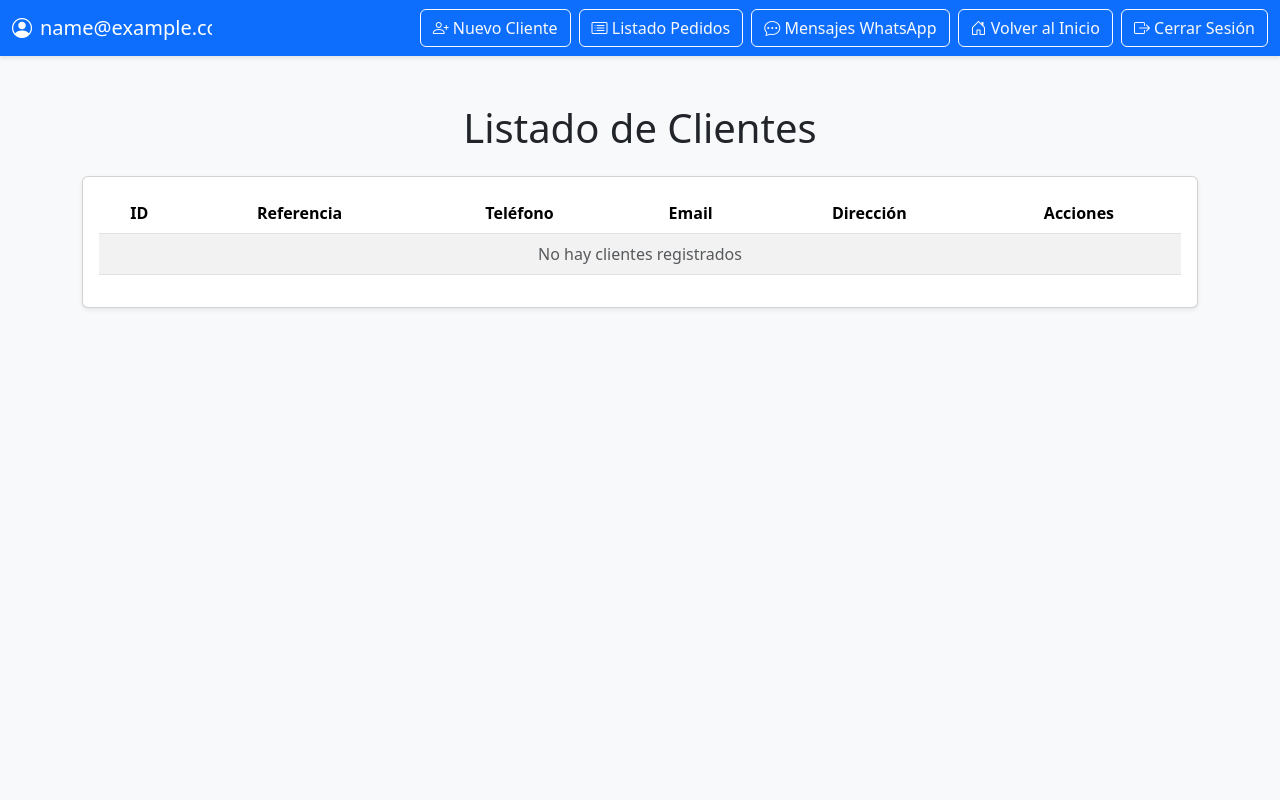
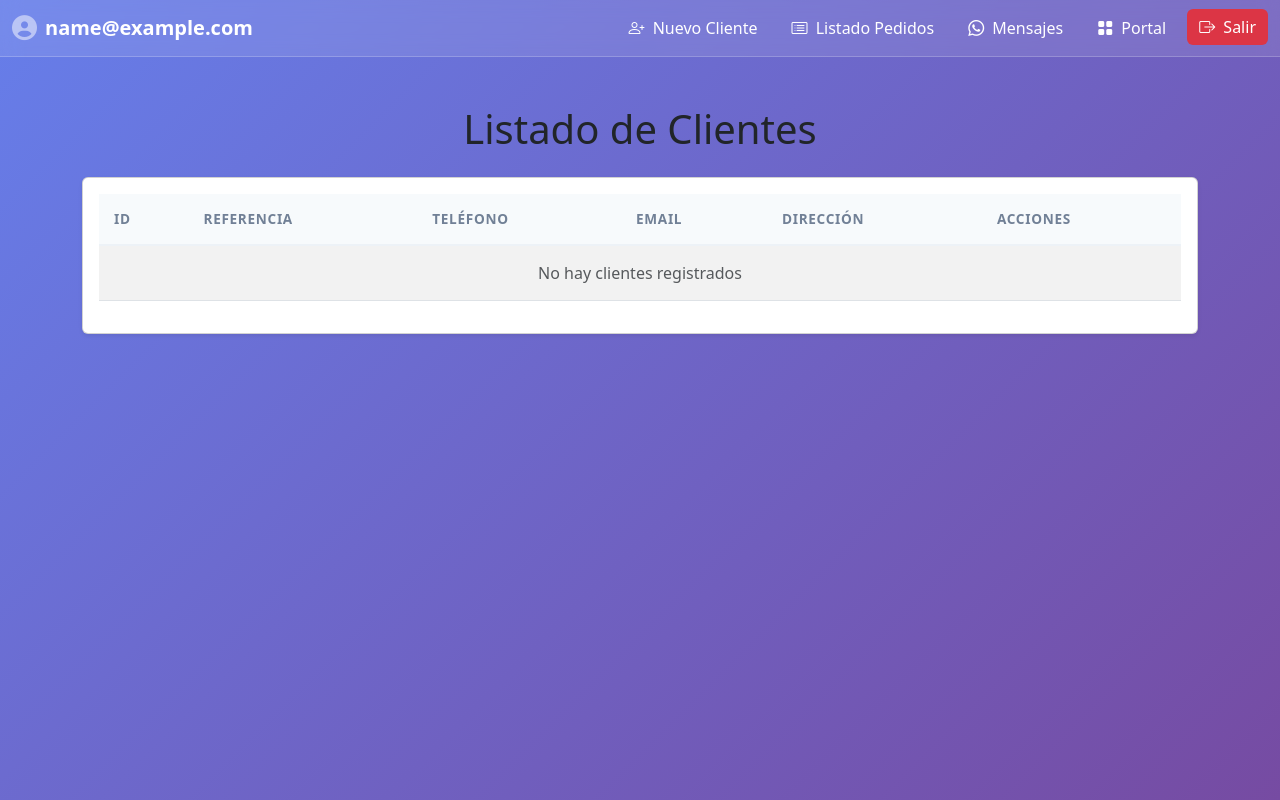
Before and after one commit to mikeld/optikamaldeojoplatform, a PHP site: page /pedidos/views/listado_usuarios.php in a window 1280 px wide. Run offline with PHP 8.4, Linux system fonts and the light colour scheme; the visitor is signed in with stand-in values (Sample User, id 1); data that the repository does not hold is empty.

Commit message:
nuevo estilo

```diff
--- a/pedidos/assets/css/style.css
+++ b/pedidos/assets/css/style.css
@@ -1,204 +1,169 @@
-/* General */
-body {
-    background-color: #f8f9fa; /* Default body background */
-    color: #212529; /* Default text color */
+/* Optikamaldeojo Modern Design System */
+
+:root {
+    --primary-gradient: linear-gradient(135deg, #667eea 0%, #764ba2 100%);
+    --card-bg: rgba(255, 255, 255, 0.95);
+    --glass-bg: rgba(255, 255, 255, 0.85);
+    --primary-color: #5a67d8;
+    --success-color: #48bb78;
+    --warning-color: #ecc94b;
+    --danger-color: #f56565;
+    --text-main: #2d3748;
+    --text-muted: #718096;
+    --border-radius: 15px;
+    --shadow: 0 10px 25px rgba(0, 0, 0, 0.1);
 }
 
-/* Login Page Specific Styles */
-body.login-page-body {
-    background: linear-gradient(to bottom right, #343a40, #495057); /* Dark gray gradient fallback */
+body {
+    background: var(--primary-gradient);
     background-attachment: fixed;
-    background-size: cover;
-    display: flex;
-    align-items: center;
-    justify-content: center;
     min-height: 100vh;
-    margin: 0;
-    font-family: -apple-system, BlinkMacSystemFont, "Segoe UI", Roboto, "Helvetica Neue", Arial, "Noto Sans", sans-serif, "Apple Color Emoji", "Segoe UI Emoji", "Segoe UI Symbol", "Noto Color Emoji";
+    font-family: 'Segoe UI', system-ui, -apple-system, sans-serif;
+    color: var(--text-main);
 }
 
-.login-container {
-    background-color: rgba(0, 0, 0, 0.65); /* Semi-transparent dark background */
-    padding: 2rem 2.5rem;
-    border-radius: 0.5rem; /* Rounded corners */
-    box-shadow: 0 5px 15px rgba(0, 0, 0, 0.3);
-    color: #f8f9fa; /* Light text color for contrast */
-    max-width: 420px;
-    width: 100%;
+/* Navbar Modernization */
+.navbar {
+    background: rgba(255, 255, 255, 0.1) !important;
+    backdrop-filter: blur(10px);
+    border-bottom: 1px solid rgba(255, 255, 255, 0.2);
+    padding: 15px 0;
 }
 
-.login-container .form-label {
-    color: #f8f9fa; /* Ensure labels are light */
+.navbar-brand {
+    font-weight: 700;
+    font-size: 1.2rem;
 }
 
-.login-container .form-control {
-    background-color: rgba(255, 255, 255, 0.1); /* Slightly transparent input fields */
-    border: 1px solid rgba(255, 255, 255, 0.2);
-    color: #fff;
+.btn-nav {
+    border-radius: 10px;
+    padding: 8px 20px;
+    font-weight: 600;
+    transition: all 0.3s ease;
+    border: 1px solid rgba(255, 255, 255, 0.3);
+    color: white !important;
 }
 
-.login-container .form-control:focus {
-    background-color: rgba(255, 255, 255, 0.2);
-    border-color: rgba(255, 255, 255, 0.5);
-    color: #fff;
-    box-shadow: 0 0 0 0.25rem rgba(255, 255, 255, 0.25); /* Lighter focus ring */
+.btn-nav:hover {
+    background: rgba(255, 255, 255, 0.2);
+    transform: translateY(-2px);
 }
 
-.login-container .btn-primary {
-    background-color: #007bff;
-    border-color: #007bff;
-    /* Minor adjustments if needed, but Bootstrap primary usually works well */
+/* Modern Cards */
+.modern-card {
+    background: var(--card-bg);
+    border-radius: var(--border-radius);
+    border: none;
+    box-shadow: var(--shadow);
+    padding: 25px;
+    margin-bottom: 30px;
+    animation: fadeIn 0.5s ease-out;
 }
 
-.login-container .alert-danger {
-    background-color: rgba(220, 53, 69, 0.8); /* More thematic error message */
-    border-color: rgba(220, 53, 69, 0.9);
-    color: #fff;
+@keyframes fadeIn {
+    from { opacity: 0; transform: translateY(10px); }
+    to { opacity: 1; transform: translateY(0); }
 }
 
-
-.navbar {
-    background-color: #343a40 !important; /* New: Dark Gray/Black for Navbar */
-    box-shadow: 0 2px 4px rgba(0, 0, 0, 0.1); /* Subtle box shadow */
+/* Table Stylization */
+.table-container {
+    overflow-x: auto;
+    border-radius: 12px;
 }
 
-/* Styling for user email in navbar to prevent overflow */
-.navbar .navbar-brand {
-    max-width: 200px; /* Adjust as needed */
-    overflow: hidden;
-    text-overflow: ellipsis;
-    white-space: nowrap;
+.table {
+    margin-bottom: 0;
 }
 
-/* Using more specific selectors to try and avoid !important */
+.table thead th {
+    background: #f7fafc;
+    border-bottom: 2px solid #edf2f7;
+    color: var(--text-muted);
+    font-size: 0.85rem;
+    text-transform: uppercase;
+    letter-spacing: 0.05em;
+    padding: 15px;
+}
+
+.table tbody td {
+    padding: 15px;
+    vertical-align: middle;
+    border-top: 1px solid #edf2f7;
+}
+
+.table-hover tbody tr:hover {
+    background-color: #f8fafc;
+}
+
+/* Status Colors (Overrides) */
 tr.fondo-hoy, .fondo-hoy {
-    background-color: #E0F2F7; /* New: Light Cyan/Blue */
+    background-color: rgba(66, 153, 225, 0.1) !important;
+    border-left: 5px solid #4299e1;
 }
 
 tr.fondo-pasado, .fondo-pasado {
-    background-color: #F5C6CB; /* New: Light Pink/Muted Red */
+    background-color: rgba(245, 101, 101, 0.1) !important;
+    border-left: 5px solid #f56565;
 }
 
 tr.fondo-sin-fecha, .fondo-sin-fecha {
-    background-color: #FFF3CD; /* New: Light Amber/Yellow */
+    background-color: rgba(236, 201, 75, 0.1) !important;
+    border-left: 5px solid #ecc94b;
 }
 
-.table thead th {
-    text-align: center !important; /* Keep for now, review later if possible */
+/* Buttons */
+.btn-action {
+    border-radius: 8px;
+    padding: 6px 15px;
+    font-size: 0.9rem;
+    font-weight: 600;
+    transition: all 0.2s ease;
 }
 
-.table th a {
-    color: #007bff; /* Standard Bootstrap blue for links */
-    text-decoration: none;
+.btn-action:hover {
+    transform: scale(1.05);
 }
 
-.table th a:hover {
-    text-decoration: underline;
+/* Form Styles */
+.modern-form .form-label {
+    font-weight: 600;
+    color: var(--text-main);
+    margin-bottom: 8px;
 }
 
-.table .btn {
-    margin: 0 2px;
+.modern-form .form-control {
+    border-radius: 10px;
+    border: 2px solid #e2e8f0;
+    padding: 12px;
+    transition: all 0.3s ease;
 }
 
-/* Attempting to remove !important by ensuring specificity or rule order */
-.btn-recibido {
-    background-color: #28a745; /* New: Green for success state */
-    border-color: #28a745;
-    color: #fff; /* Adding white text for better contrast on green */
+.modern-form .form-control:focus {
+    border-color: var(--primary-color);
+    box-shadow: 0 0 0 3px rgba(90, 103, 216, 0.1);
 }
 
-.btn-recibido:hover {
-    background-color: #218838; /* Darker green on hover */
-    border-color: #1e7e34;
+/* Sections */
+h1, h2 {
+    color: white;
+    font-weight: 700;
+    margin-bottom: 25px;
 }
 
-
-.text-center {
-    text-align: center !important; /* Keep for now */
+.section-title {
+    display: flex;
+    align-items: center;
+    gap: 12px;
 }
 
-.text-muted {
-    color: #6c757d !important; /* Keep for now */
-}
-
-
-/*********** Página de redirección (whatsapp_redirect.php) ***********/
-
-/* Contenedor principal */
-.redirect-container {
-    text-align: center;
-    background-color: #ffffff;
-    padding: 2rem 3rem;
-    border-radius: 10px;
-    box-shadow: 0 10px 20px rgba(0, 0, 0, 0.1);
-    max-width: 400px;
-    width: 100%;
-    margin: 50px auto;
-}
-
-/* Título */
-.redirect-container h1 {
-    font-size: 24px;
-    margin-bottom: 1rem;
-    color: #25D366; /* Verde WhatsApp - Keep as is, specific to this page */
-}
-
-/* Texto de información */
-.redirect-container p {
-    font-size: 16px;
-    margin-bottom: 1rem;
-    color: #555;
-}
-
-/* Spinner de carga */
-.redirect-spinner {
-    border: 4px solid #f3f3f3;
-    border-top: 4px solid #25D366; /* Verde WhatsApp - Keep as is */
-    border-radius: 50%;
-    width: 50px;
-    height: 50px;
-    animation: spin 1s linear infinite;
-    margin: 20px auto;
-}
-
-@keyframes spin {
-    0% { transform: rotate(0deg); }
-    100% { transform: rotate(360deg); }
-}
-
-/* Botón personalizado */
-.redirect-btn {
-    display: inline-block;
-    padding: 10px 20px;
-    font-size: 14px;
-    font-weight: bold;
-    color: #fff;
-    background-color: #25D366; /* Verde WhatsApp - Keep as is */
-    border: none;
-    border-radius: 5px;
-    text-decoration: none;
-    transition: background-color 0.3s ease-in-out;
-    margin-top: 10px;
-}
-
-.redirect-btn:hover {
-    background-color: #1da851;
-}
-
-.redirect-btn:active {
-    transform: scale(0.98);
+.section-title i {
+    font-size: 1.5rem;
 }
 
 .slide {
-  max-height: 1000px; /* Default height for expanded state */
-  overflow: hidden;
-  transition: max-height 0.35s ease-in-out; /* Smoother transition for max-height */
+  transition: all 0.3s ease-in-out;
 }
 
 .slide.is-collapsed {
-  max-height: 0;
+  display: none;
 }
-
-.hidden {
-  display: none !important; /* This !important is likely necessary for JS toggling */
-}
--- a/pedidos/views/header.php
+++ b/pedidos/views/header.php
@@ -23,21 +23,25 @@ $acciones_navbar = $acciones_navbar ?? [];
   <!-- Bootstrap Icons -->
   <link href="https://cdn.jsdelivr.net/npm/bootstrap-icons/font/bootstrap-icons.css" rel="stylesheet">
 
+  <!-- Font Awesome 6 -->
+  <link href="https://cdnjs.cloudflare.com/ajax/libs/font-awesome/6.4.0/css/all.min.css" rel="stylesheet">
+
   <!-- Estilos propios -->
   <link href="../assets/css/style.css" rel="stylesheet">
 </head>
-<body class="bg-light">
+<body>
 
   <!-- NAVBAR -->
-  <nav class="navbar navbar-expand-lg navbar-dark bg-primary">
+  <nav class="navbar navbar-expand-lg">
     <div class="container-fluid">
       <!-- Logo y Email del Usuario -->
-      <a class="navbar-brand d-flex align-items-center" href="#">
-        <i class="bi bi-person-circle me-2"></i>
-        <?= htmlspecialchars($_SESSION['usuario_email'] ?? '') ?>
+      <a class="navbar-brand d-flex align-items-center text-white" href="#">
+        <i class="fas fa-circle-user fa-lg me-2 text-white-50"></i>
+        <span><?= htmlspecialchars($_SESSION['usuario_email'] ?? '') ?></span>
       </a>
+
       <!-- Toggle móvil -->
-      <button class="navbar-toggler" type="button"
+      <button class="navbar-toggler border-white" type="button"
               data-bs-toggle="collapse"
               data-bs-target="#navbarNav"
               aria-controls="navbarNav"
@@ -45,14 +49,15 @@ $acciones_navbar = $acciones_navbar ?? [];
               aria-label="Toggle navigation">
         <span class="navbar-toggler-icon"></span>
       </button>
+
       <!-- Enlaces -->
       <div class="collapse navbar-collapse" id="navbarNav">
-        <ul class="navbar-nav ms-auto">
+        <ul class="navbar-nav ms-auto gap-2">
           <?php foreach ($acciones_navbar as $accion): ?>
             <li class="nav-item">
-              <a class="btn btn-outline-light me-2"
+              <a class="btn btn-nav"
                  href="<?= htmlspecialchars($accion['url']) ?>">
-                <i class="bi <?= htmlspecialchars($accion['icono']) ?>"></i>
+                <i class="bi <?= htmlspecialchars($accion['icono']) ?> me-1"></i>
                 <?= htmlspecialchars($accion['nombre']) ?>
               </a>
             </li>
@@ -60,21 +65,21 @@ $acciones_navbar = $acciones_navbar ?? [];
 
           <?php if ($is_admin): ?>
             <li class="nav-item">
-              <a class="btn btn-outline-light me-2" href="gestionar_mensajes.php">
-                <i class="bi bi-chat-dots"></i> Mensajes WhatsApp
+              <a class="btn btn-nav" href="gestionar_mensajes.php">
+                <i class="bi bi-whatsapp me-1"></i> Mensajes
               </a>
             </li>
           <?php endif; ?>
 
           <li class="nav-item">
-            <a class="btn btn-outline-light me-2" href="../home.php">
-              <i class="bi bi-house-door"></i> Volver al Inicio
+            <a class="btn btn-nav" href="../home.php">
+              <i class="bi bi-grid-fill me-1"></i> Portal
             </a>
           </li>
 
           <li class="nav-item">
-            <a class="btn btn-outline-light" href="../logout.php">
-              <i class="bi bi-box-arrow-right"></i> Cerrar Sesión
+            <a class="btn btn-nav bg-danger border-0" href="../logout.php">
+              <i class="bi bi-box-arrow-right me-1"></i> Salir
             </a>
           </li>
         </ul>
```
Also changed, not shown: pedidos/includes/funciones.php (+11 -28 lines), pedidos/views/listado_pedidos.php (+53 -15 lines).
